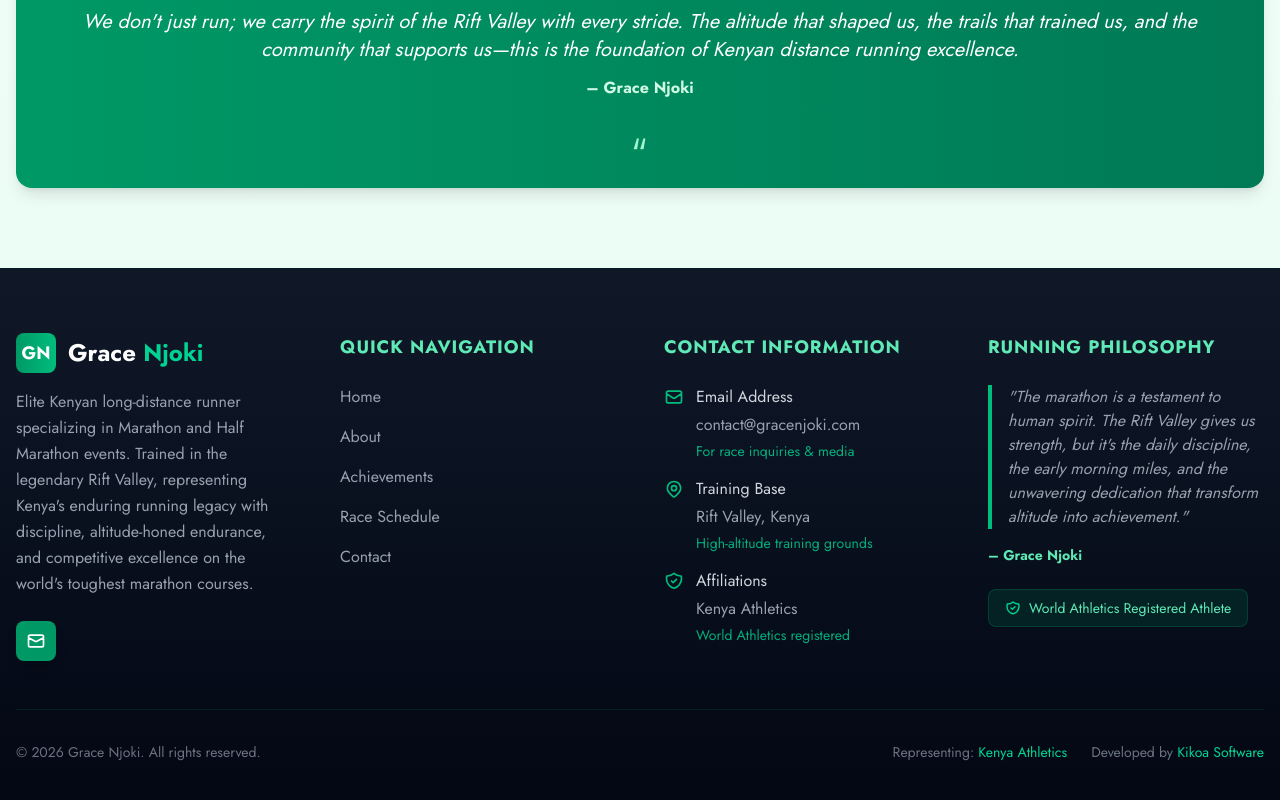
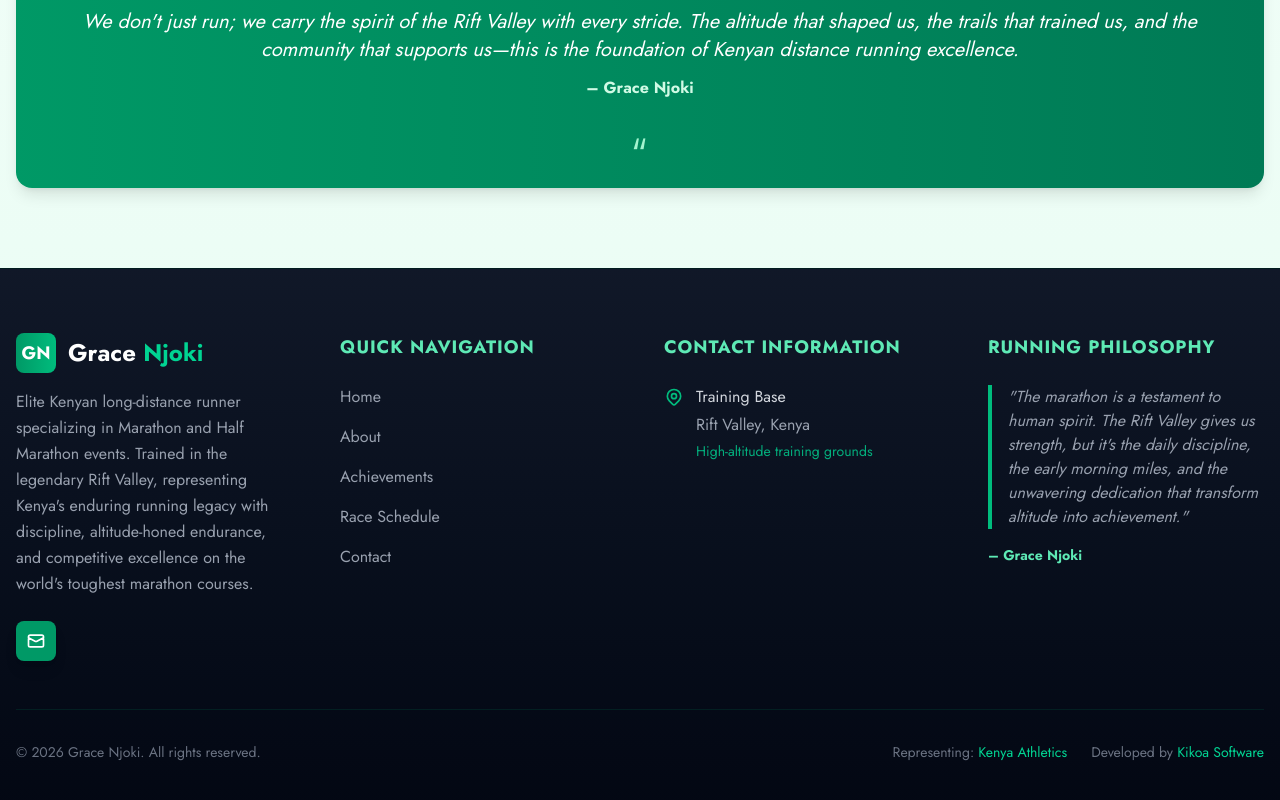
Before and after one commit to Koech161/gideon-sugut, a Next.js app: page / in a window 1280 px wide. Shown: the part 3198-3998 px from the top of the page. Built offline with nearby package versions, Linux system fonts and the light colour scheme.

Commit message:
add seo metadata

```diff
--- a/app/layout.tsx
+++ b/app/layout.tsx
@@ -14,35 +14,35 @@ const jost = Jost({
 
 
 export const metadata = {
-  title: "Joyline Jepleting – Elite Kenyan Long-Distance Runner",
+  title: "Grace Njoki – Elite Kenyan Long-Distance Runner",
   description:
-    "Official website of Joyline Jepleting, elite Kenyan long-distance runner specializing in 10,000m, Half Marathon, and Marathon events. Representing Kenya's world-renowned running heritage from the Rift Valley to global podiums.",
+    "Official website of Grace Njoki, elite Kenyan marathon and half-marathon runner training in the Rift Valley. Representing Kenya's world-renowned running heritage from the high-altitude trails to global marathon podiums.",
   keywords:
-    "Joyline Jepleting, Kenyan long distance runner, marathon runner Kenya, half marathon athlete, 10,000m runner, distance running Kenya, Rift Valley athlete, Kenyan endurance athlete, women's athletics Kenya, marathon elite, road running, track athlete",
-  authors: [{ name: "Joyline Jepleting" }],
-  creator: "Joyline Jepleting",
-  publisher: "Joyline Jepleting",
+    "Grace Njoki, Kenyan marathon runner, half marathon athlete Kenya, Rift Valley runner, distance running Kenya, marathon elite, Kenyan endurance athlete, women's athletics Kenya, altitude training, marathon specialist, road running, Kenyan athlete",
+  authors: [{ name: "Grace Njoki" }],
+  creator: "Grace Njoki",
+  publisher: "Grace Njoki",
   formatDetection: {
     email: false,
     address: false,
     telephone: false,
   },
-  metadataBase: new URL("https://joylinejepleting.com"),
+  metadataBase: new URL("https://gracenjoki.com"),
   alternates: {
     canonical: "/",
   },
   openGraph: {
-    title: "Joyline Jepleting – Elite Kenyan Long-Distance Runner",
+    title: "Grace Njoki – Elite Kenyan Long-Distance Runner",
     description:
-      "Elite Kenyan endurance athlete specializing in 10,000m track, Half Marathon, and Marathon races. Training in Kenya's Rift Valley and competing internationally at the highest level.",
-    url: "https://joylinejepleting.com/",
-    siteName: "Joyline Jepleting",
+      "Elite Kenyan marathon and half-marathon specialist training in Kenya's Rift Valley. Competing internationally at the highest level with altitude-honed endurance and racing intelligence.",
+    url: "https://gracenjoki.com/",
+    siteName: "Grace Njoki",
     images: [
       {
         url: "/og-image.jpg",
         width: 1200,
         height: 630,
-        alt: "Joyline Jepleting – Elite Kenyan Long-Distance Runner",
+        alt: "Grace Njoki – Elite Kenyan Long-Distance Runner",
       },
     ],
     locale: "en_US",
@@ -50,11 +50,11 @@ export const metadata = {
   },
   twitter: {
     card: "summary_large_image",
-    title: "Joyline Jepleting – Elite Kenyan Long-Distance Runner",
+    title: "Grace Njoki – Elite Kenyan Long-Distance Runner",
     description:
-      "World Athletics registered Kenyan runner competing in 10,000m, Half Marathon & Marathon events. Built on Rift Valley endurance heritage and elite training discipline.",
+      "World Athletics registered Kenyan marathon and half-marathon runner. Built on Rift Valley endurance heritage, altitude training, and elite racing discipline.",
     images: ["/twitter-image.jpg"],
-    creator: "@joylinejepleting",
+    creator: "@gracenjoki",
   },
   robots: {
     index: true,
@@ -69,12 +69,12 @@ export const metadata = {
   },
   category: "sports",
   other: {
-    "theme-color": "#d946ef", // Fuchsia color
-    "msapplication-TileColor": "#d946ef",
-    "og:color": "#d946ef",
-    "og:site_name": "Joyline Jepleting",
-    "twitter:site": "@joylinejepleting",
-    "twitter:creator": "@joylinejepleting",
+    "theme-color": "#10b981", // Emerald color
+    "msapplication-TileColor": "#10b981",
+    "og:color": "#10b981",
+    "og:site_name": "Grace Njoki",
+    "twitter:site": "@gracenjoki",
+    "twitter:creator": "@gracenjoki",
     "apple-mobile-web-app-capable": "yes",
     "apple-mobile-web-app-status-bar-style": "black-translucent",
   },
@@ -92,11 +92,11 @@ export const metadata = {
     },
     {
       name: "apple-mobile-web-app-title",
-      content: "Joyline Jepleting",
+      content: "Grace Njoki",
     },
     {
       name: "application-name",
-      content: "Joyline Jepleting",
+      content: "Grace Njoki",
     },
   ],
   // Additional link tags
@@ -117,7 +117,7 @@ export const metadata = {
     {
       rel: "mask-icon",
       href: "/safari-pinned-tab.svg",
-      color: "#d946ef",
+      color: "#10b981", // Emerald color
     },
   ],
 };
--- a/components/Footer.jsx
+++ b/components/Footer.jsx
@@ -101,16 +101,7 @@ export default function Footer() {
               Contact Information
             </h4>
             <div className="space-y-4 text-gray-400">
-              <div className="flex items-start">
-                <svg className="w-5 h-5 mr-3 text-emerald-500 mt-0.5 flex-shrink-0" fill="none" stroke="currentColor" viewBox="0 0 24 24">
-                  <path strokeLinecap="round" strokeLinejoin="round" strokeWidth={2} d="M3 8l7.89 5.26a2 2 0 002.22 0L21 8M5 19h14a2 2 0 002-2V7a2 2 0 00-2-2H5a2 2 0 00-2 2v10a2 2 0 002 2z" />
-                </svg>
-                <div>
-                  <p className="font-medium text-gray-300">Email Address</p>
-                  <p className="mt-1">contact@gracenjoki.com</p>
-                  <p className="mt-1 text-sm text-emerald-400/80">For race inquiries & media</p>
-                </div>
-              </div>
+
               <div className="flex items-start">
                 <svg className="w-5 h-5 mr-3 text-emerald-500 mt-0.5 flex-shrink-0" fill="none" stroke="currentColor" viewBox="0 0 24 24">
                   <path strokeLinecap="round" strokeLinejoin="round" strokeWidth={2} d="M17.657 16.657L13.414 20.9a1.998 1.998 0 01-2.827 0l-4.244-4.243a8 8 0 1111.314 0z" />
@@ -122,16 +113,7 @@ export default function Footer() {
                   <p className="mt-1 text-sm text-emerald-400/80">High-altitude training grounds</p>
                 </div>
               </div>
-              <div className="flex items-start">
-                <svg className="w-5 h-5 mr-3 text-emerald-500 mt-0.5 flex-shrink-0" fill="none" stroke="currentColor" viewBox="0 0 24 24">
-                  <path strokeLinecap="round" strokeLinejoin="round" strokeWidth={2} d="M9 12l2 2 4-4m5.618-4.016A11.955 11.955 0 0112 2.944a11.955 11.955 0 01-8.618 3.04A12.02 12.02 0 003 9c0 5.591 3.824 10.29 9 11.622 5.176-1.332 9-6.03 9-11.622 0-1.042-.133-2.052-.382-3.016z" />
-                </svg>
-                <div>
-                  <p className="font-medium text-gray-300">Affiliations</p>
-                  <p className="mt-1">Kenya Athletics</p>
-                  <p className="mt-1 text-sm text-emerald-400/80">World Athletics registered</p>
-                </div>
-              </div>
+
             </div>
           </motion.div>
 
@@ -153,14 +135,7 @@ export default function Footer() {
               – Grace Njoki
             </p>
 
-            <div className="inline-flex items-center px-4 py-2 mt-6 border rounded-lg border-emerald-800/50 bg-emerald-900/30">
-              <svg className="w-4 h-4 mr-2 text-emerald-400" fill="none" stroke="currentColor" viewBox="0 0 24 24">
-                <path strokeLinecap="round" strokeLinejoin="round" strokeWidth={2} d="M9 12l2 2 4-4m5.618-4.016A11.955 11.955 0 0112 2.944a11.955 11.955 0 01-8.618 3.04A12.02 12.02 0 003 9c0 5.591 3.824 10.29 9 11.622 5.176-1.332 9-6.03 9-11.622 0-1.042-.133-2.052-.382-3.016z" />
-              </svg>
-              <span className="text-sm text-emerald-300">
-                World Athletics Registered Athlete
-              </span>
-            </div>
+
           </motion.div>
         </div>
 
```
